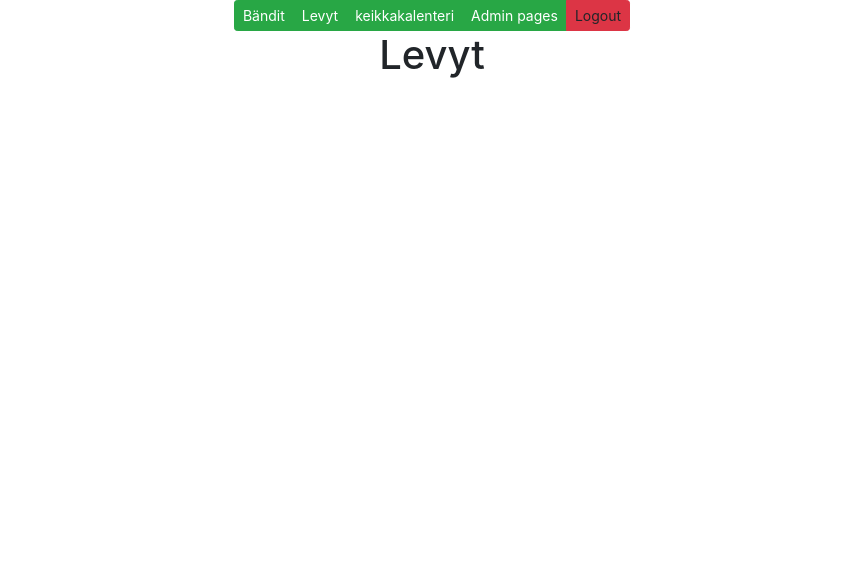
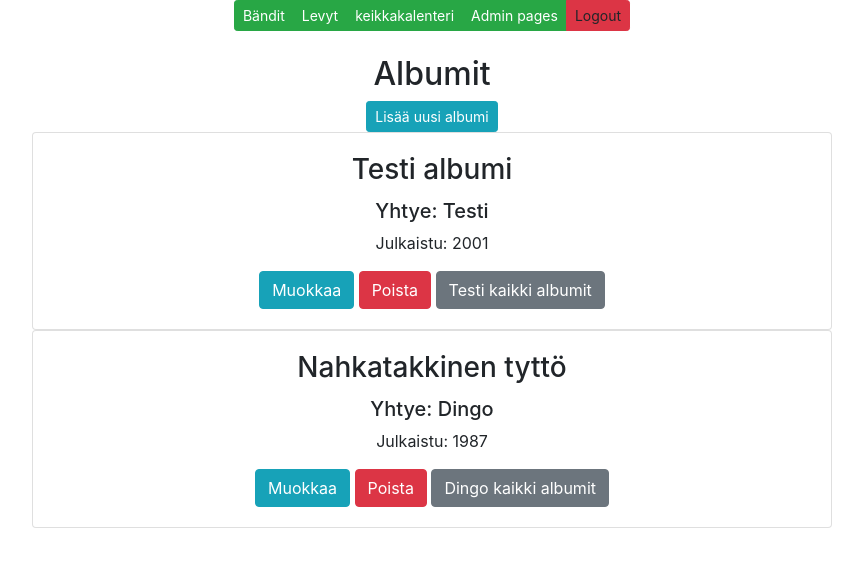
Before and after one commit to JNurminen/djangosovellus, a Django app: page /albums/ in a window 1280 px wide. Shown: the top 567 px of the page, without its empty margins (208-1071 px from the left). Run offline with Django 5.2, Linux system fonts and the light colour scheme; data comes from the database, SQL or seed files in the repository; both versions use the stored data as it was after the commit; some libraries are stand-ins or nearby versions.

Commit message:
lisäys toiminto luotu

```diff
--- a/app/templates/albumlist.html
+++ b/app/templates/albumlist.html
@@ -2,6 +2,78 @@
 
 {% block content %}
 
-<h1>Levyt</h1>
+<br />
+<!-- Lisäyslomakkeen paikka -->
+<div id="add-div"></div>
+<br />
+
+<h2>Albumit</h2>
+
+<button id="add-btn" class="btn btn-info btn-sm" onclick="showaddform()">Lisää uusi albumi</button>
+
+{% for a in albums %}
+
+<div class="card" style="width: 50rem;">
+    <div class="card-body">
+        <h3 class="card-title">{{a.name}} </h3>
+        <h5 class="card-text">Yhtye: {{a.band.name}}</h5>
+        <p class="card-text">Julkaistu: {{a.year}} </p>
+        <a href="/edit-album-get/{{a.id}}/" class="btn btn-info">Muokkaa</a>
+
+        <a href="/confirm-delete-album/{{a.id}}/" class="btn btn-danger">Poista</a>
+
+        <a href="/albums-by-band/{{a.band.id}}/" class="btn btn-secondary">{{a.band.name}} kaikki
+            albumit</a>
+
+    </div>
+</div>
+
+
+{% empty %}
+
+<div class="card" style="width: 50rem;">
+    <div class="card-body">
+        <p class="card-text">Yhtään albumia ei löytynyt </p>
+    </div>
+</div>
+
+{%endfor%}
+
+<!-- javascript koodi, joka luo lomakkeen, kun painetaan "Lisää uusi yhtye" -nappia. Lomake piilotetaan, kun painetaan "Peruuta" -nappia. -->
+<script>
+
+    let y = `
+    <h3>Täytä lomake</h3>
+
+    <div class="card" style="width: 20rem;">
+        <div class="card-body">
+            <form method="post" action="/add-album/">
+                {%csrf_token %}
+                <input class="card-text" class="card-text" type="text" placeholder="Albumin nimi" name="name">
+                <input class="card-text" type="text" placeholder="Julkaistu" name="year">
+                <br />
+                <label for="band">Yhtye</label>
+                <select id="name" name="band">
+                {% for b in band %}
+                  <option value="{{b.id}}">{{b.name}}</option>
+                  {% endfor %}
+                </select>
+
+                <br/>
+                <input type="submit" value="Vahvista" class="btn btn-info btn-sm" name="">
+                <input type="submit" id="hide-btn" class="btn btn-danger btn-sm" onclick="hideaddform()" value="Peruuta" name="">
+            </form>
+        </div>
+    </div>`
+
+    function showaddform() {
+        document.getElementById("add-div").innerHTML = y
+    }
+
+    function hideaddform() {
+        document.getElementById("add-div").innerHTML = ""
+    }
+
+</script>
 
 {% endblock %}
--- a/app/urls.py
+++ b/app/urls.py
@@ -1,12 +1,14 @@
 from django.urls import path
-from .views import landingview, albumlistview, bandlistview
+from .views import landingview, albumlistview, bandlistview, addband, addalbum
 
 urlpatterns = [
     path('', landingview),
 
     # albumlistview url
     path('albums/', albumlistview),
+    path('add-album/', addalbum),
 
     # bandlistview url
     path('bands/', bandlistview),
+    path('add-band/', addband),
 ]
--- a/app/views.py
+++ b/app/views.py
@@ -1,12 +1,37 @@
-from django.shortcuts import render
+from django.shortcuts import render, redirect
+from .models import Band, Album
 
 # Luodaan näkymät
 
 def landingview(request):
     return render(request, 'landingpage.html')
 
+# album näkymä
 def albumlistview(request):
-    return render(request, 'albumlist.html')
+    albumlist = Album.objects.all()
+    bandlist = Band.objects.all()
+    context = {'albums': albumlist, 'band': bandlist}
+    return render(request, "albumlist.html", context)
 
+# albumin lisäys näkymä
+def addalbum(request):
+    a = request.POST['name']
+    b = request.POST['band']
+    c = request.POST['year']
+    Album(name=a, band=Band.objects.get(id=b), year=c).save()
+    return redirect(request.META['HTTP_REFERER'])
+
+# bändi näkymä
 def bandlistview(request):
-    return render(request, 'bandlist.html')
+    bandlist = Band.objects.all()
+    context = {'bands': bandlist}
+    return render(request, "bandlist.html", context)
+
+# bändin lisäys näkymä
+def addband(request):
+    a = request.POST['name']
+    b = request.POST['country']
+    c = request.POST['genre']
+    d = request.POST['year']
+    Band(name=a, country=b, genre=c, year=d).save()
+    return redirect(request.META['HTTP_REFERER'])
```
Also changed, not shown: app/templates/bandlist.html (+63 -1 lines), db.sqlite3.
